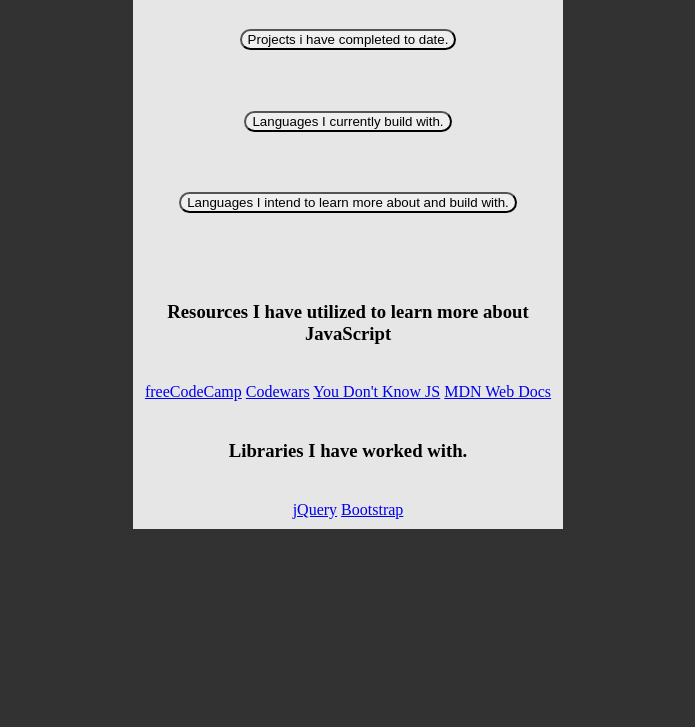
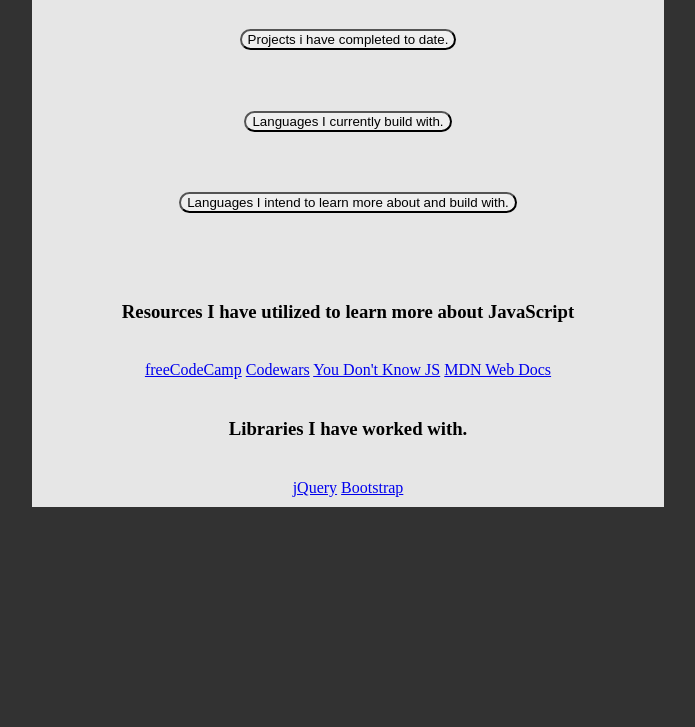
Before and after one commit to 888Owl/Portfolicle, a plain HTML site: page index.html in a window 1280 px wide. Shown: the part 73-800 px from the top of the page, without its empty margins (292-987 px from the left). Drawn offline with Linux system fonts and the light colour scheme; a web font is replaced by a local one.

Commit message:
Update style.css

```diff
--- a/style.css
+++ b/style.css
@@ -18,8 +18,8 @@
 }
 
 .background-margin {
-  margin-right: 33%;
-  margin-left: 33%;
+  margin-right: 25%;
+  margin-left: 25%;
   background-color: rgb(230, 230, 230);
 }
 
```
